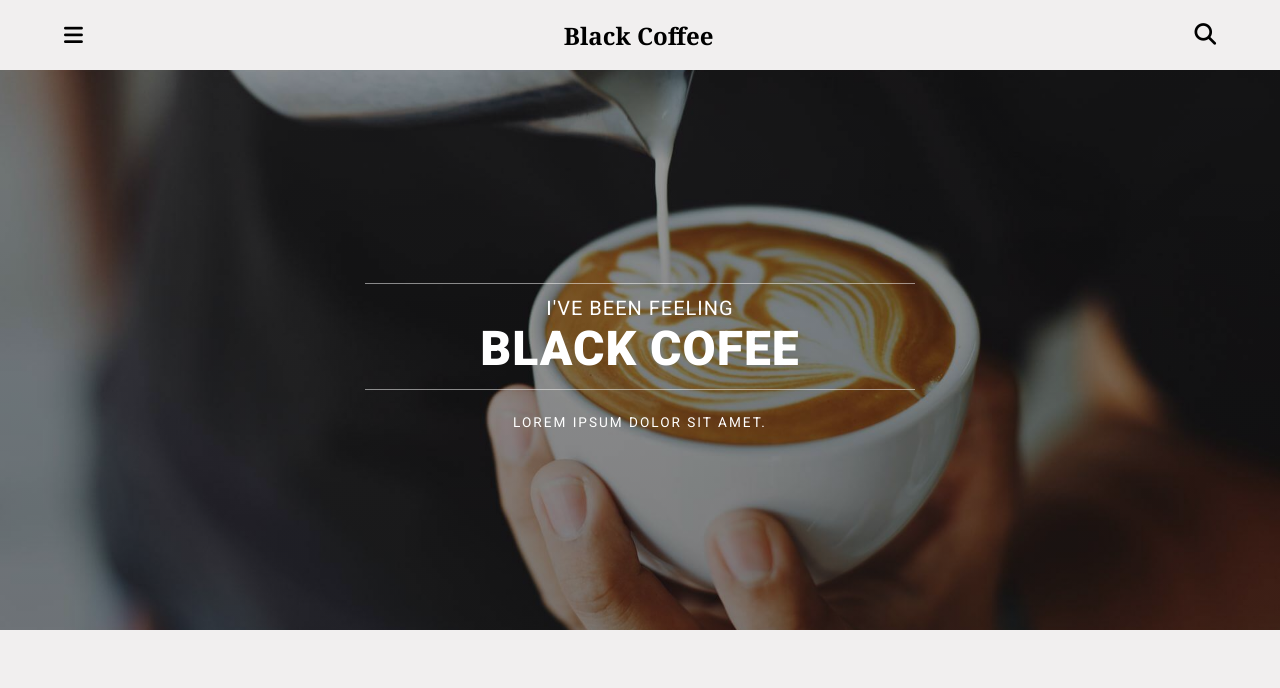
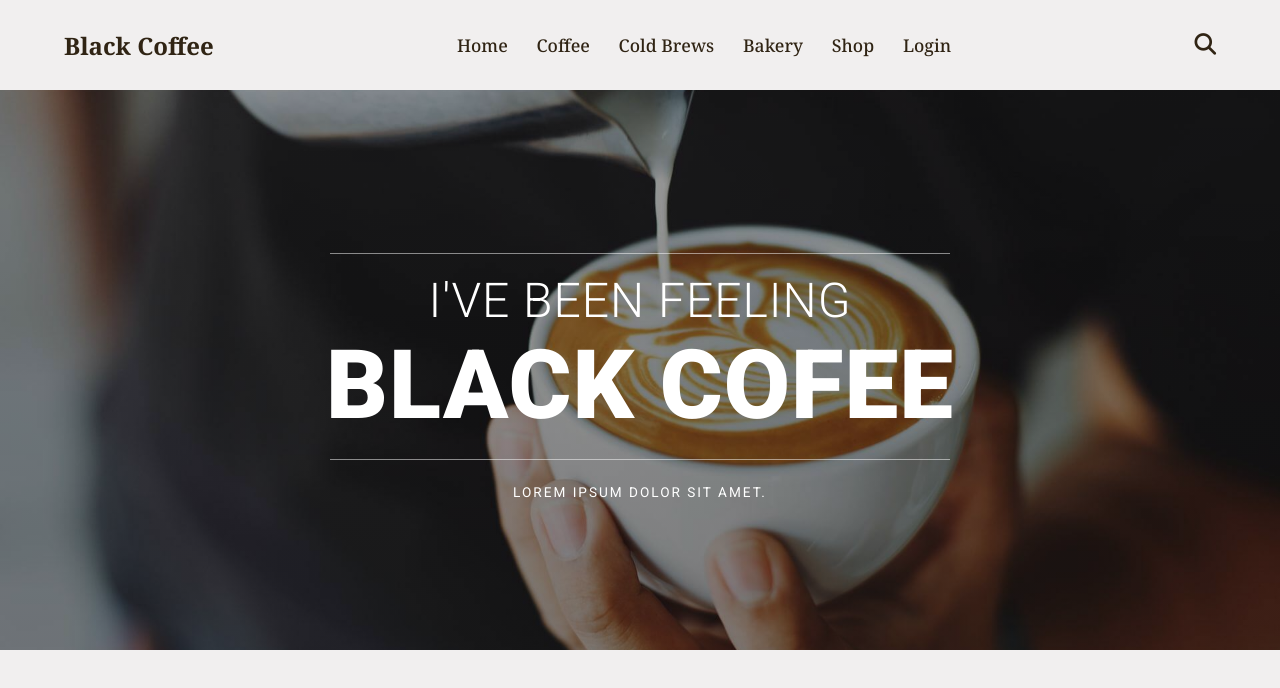
Before and after one commit to CristianP7/black-coffee, a plain HTML site: page index.html in a window 1280 px wide. Drawn offline with Linux system fonts and the light colour scheme.

Commit message:
Se adaptó a responsive la sección hero

```diff
--- a/index.html
+++ b/index.html
@@ -30,10 +30,23 @@
                     <span class="header__logo">Black Coffee</span>
                 </div>
 
+                <nav class="hero__nav">
+                    <ul class="hero__lists">
+                        <li class="hero__items"><a href="">Home</a></li>
+                        <li class="hero__items"><a href="">Coffee</a></li>
+                        <li class="hero__items"><a href="">Cold Brews</a></li>
+                        <li class="hero__items"><a href="">Bakery</a></li>
+                        <li class="hero__items"><a href="">Shop</a></li>
+                        <li class="hero__items"><a href="">Login</a></li>
+                    </ul>
+                </nav>
+
                 <div class="header__search-container">
                     <i class="fa-solid fa-magnifying-glass"></i>
                 </div>
             </div>
+
+
         </div>
     </header>
 
--- a/style.css
+++ b/style.css
@@ -35,26 +35,37 @@ body{
     display: none;
 }
 
-.header__open-nav-button, .fa-solid{
+.header__open-nav-button{
     font-size: 1.35rem;
+    color: var(--dark-brown);
 }
 
 .header__open-nav-button:hover{
+    color: var(--brown);
+}
+
+.fa-solid{
+    font-size: 1.35rem;
     color: var(--dark-brown);
 }
 
 .fa-solid:hover{
-    color: var(--dark-brown);
+    color: var(--brown);
 }
 
 .header__logo{
     font-family: "Noto Serif", serif;
     font-size: 1.5rem;
     font-weight: 700;
+    color: var(--dark-brown);
 }
 
 .header__logo:hover{
-    color: var(--dark-brown);
+    color: var(--brown);
+}
+
+.hero__nav{
+    display: none;
 }
 
 .header__open-nav-button, .fa-solid, .header__logo{
@@ -63,6 +74,34 @@ body{
 
 /* ======= HEADER SECTION END =======  */
 
+@media screen and (min-width:850px){
+
+    .header__flex{
+        height: 90px;
+    }
+
+    .header__checkbox-container{
+        display: none;
+    }
+
+    .hero__nav{
+        display: block;
+    }
+
+    .hero__lists{
+        list-style: none;
+        display: flex;
+        gap: 1.8rem;
+    }
+
+    .hero__items a{
+        font-family: "Noto Serif", serif;
+        font-size: 1.10rem;
+        color: var(--dark-brown);
+        text-decoration: none;
+        font-weight: 500;
+    }
+}
 
 /* ======= HERO SECTION =======  */
 
@@ -97,7 +136,7 @@ body{
 .hero__tittle::before{
     content: "";
     width: 80%;
-    max-width: 550px;
+    max-width: 320px;
     margin: 0 auto;
     height: 1px;
     background-color: var(--white);
@@ -108,7 +147,7 @@ body{
 .hero__tittle::after{
     content: "";
     width: 80%;
-    max-width: 550px;
+    max-width: 320px;
     margin: 0 auto;
     height: 1px;
     background-color: var(--white);
@@ -129,3 +168,34 @@ body{
     font-weight: 400;
     text-transform: uppercase;
 }
+
+/* ======= HERO SECTION QUERIES STARTS =======  */
+
+@media screen and (min-width:800px){
+
+    .hero__tittle{
+        font-size: 3rem;
+        font-weight: 300;
+        letter-spacing: 0.0625rem;
+    }
+
+    .hero__span{
+        font-size: 6rem;
+        font-weight: 800;
+        letter-spacing: 0.0625rem;
+    }
+
+    .hero__tittle::before{
+        max-width: 620px;
+        margin-bottom: 18px;
+    }
+
+    .hero__tittle::after{
+        max-width: 620px;
+        margin-top: 18px;
+        margin-bottom: 12px;
+    }
+
+}
+
+/* ======= HERO SECTION =======  */
```
